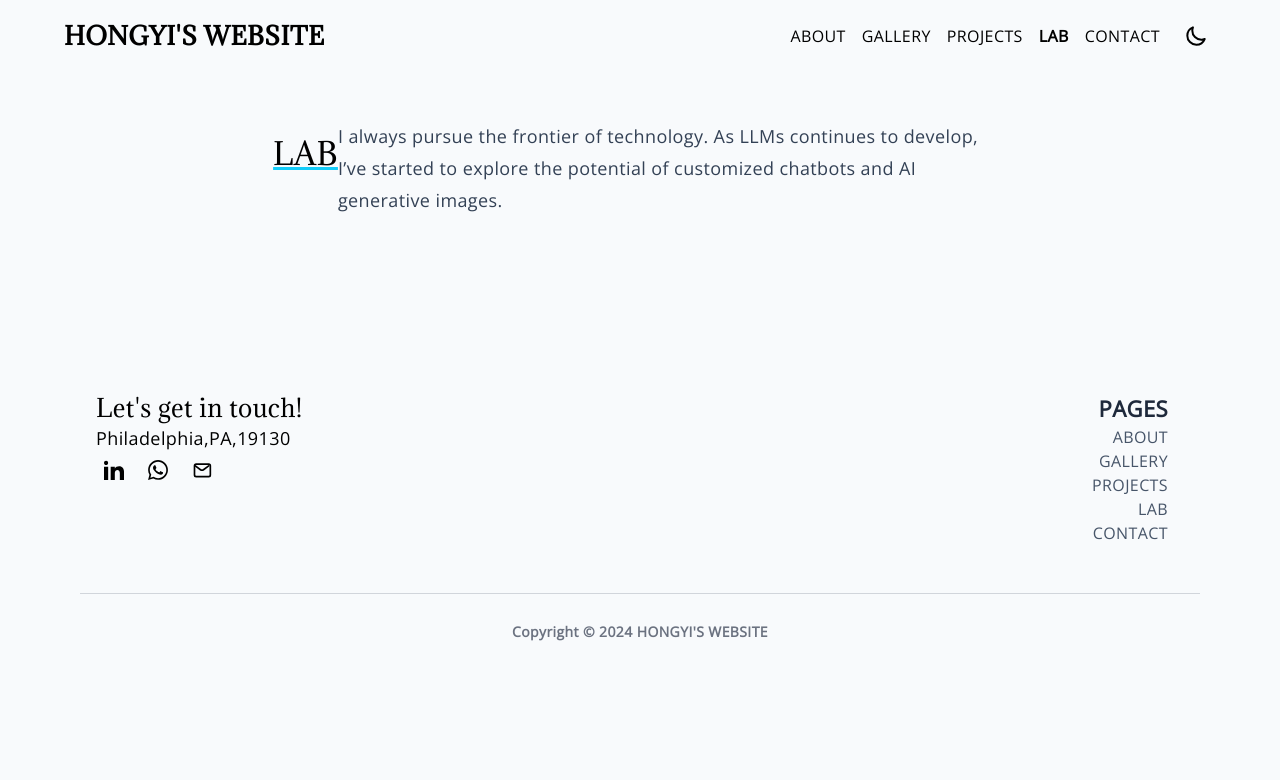
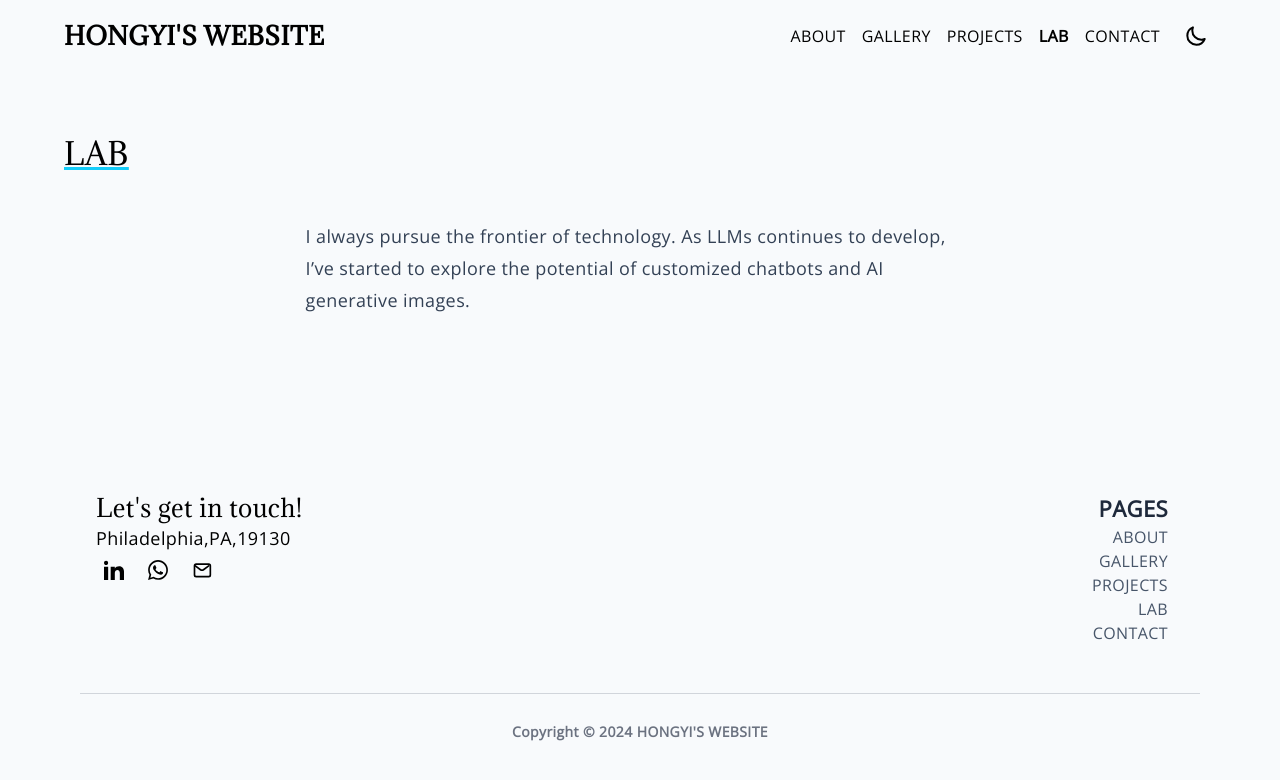
Before and after one commit to hongyili-hl/hongyili-hl.github.io, a Jekyll site: the page built from sample.md, in a window 1280 px wide. Shown: the top 780 px of the page. Built offline with Jekyll 4.4.1, drawn with Linux system fonts in a browser that asks for light colours.

Commit message:
Update tags.html

```diff
--- a/_layouts/tags.html
+++ b/_layouts/tags.html
@@ -4,8 +4,10 @@ layout: base
 
 
 <div class="mx-auto py-4 md:py-12 fadeIn">
+  <div class="flex justify-left pb-4 md:pb-8">
+    <h1 class="text-xl xl:text-3xl py-4">LAB</h1>
+  </div>
   <div class="flex justify-center pb-4 md:pb-8">
-    <h1 class="text-xl xl:text-3xl py-4">LAB</h1>
     <p class="prose md:prose-lg prose-p:font-extralight prose-headings:font-light prose-slate dark:prose-invert prose-img:mx-auto prose-img:w-2/3">
       I always pursue the frontier of technology. As LLMs continues to develop, I’ve started to explore the potential of customized chatbots and AI generative images.
     </p>
```
